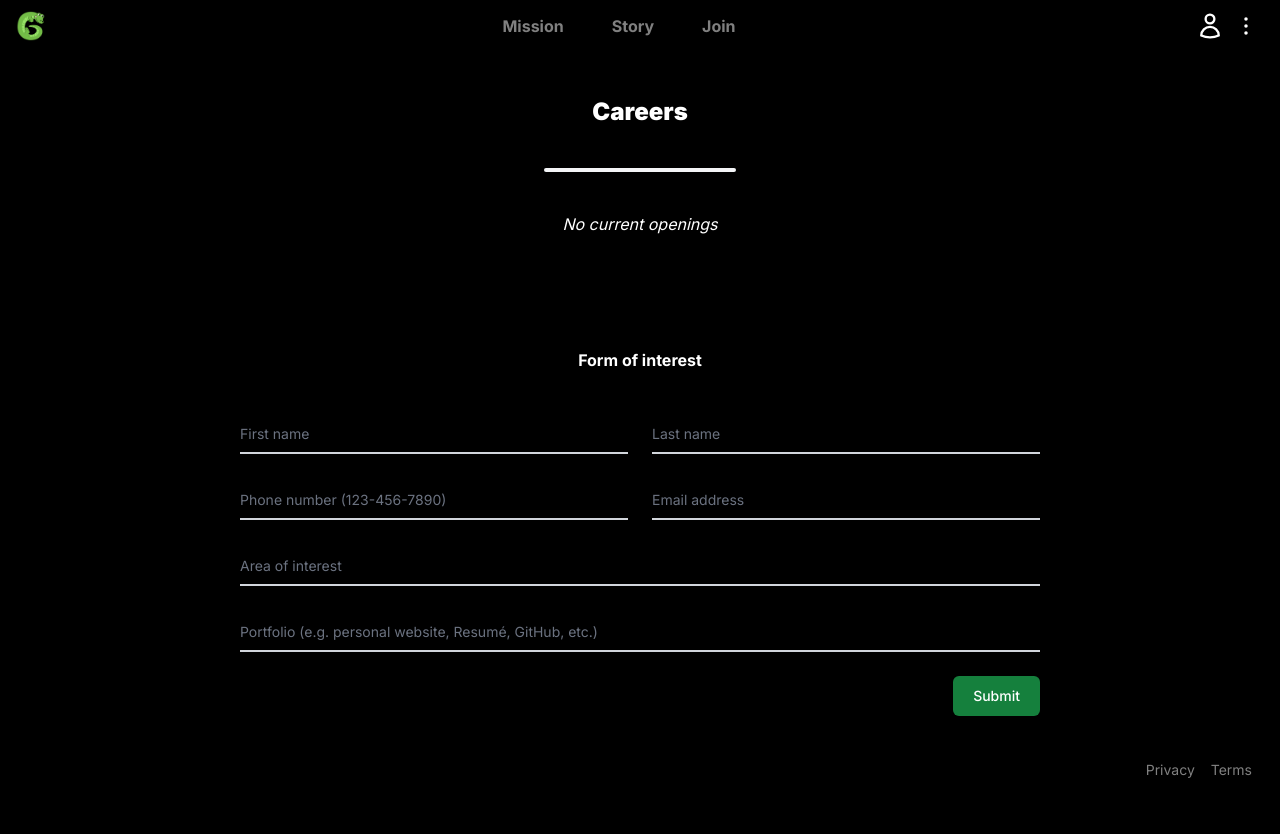
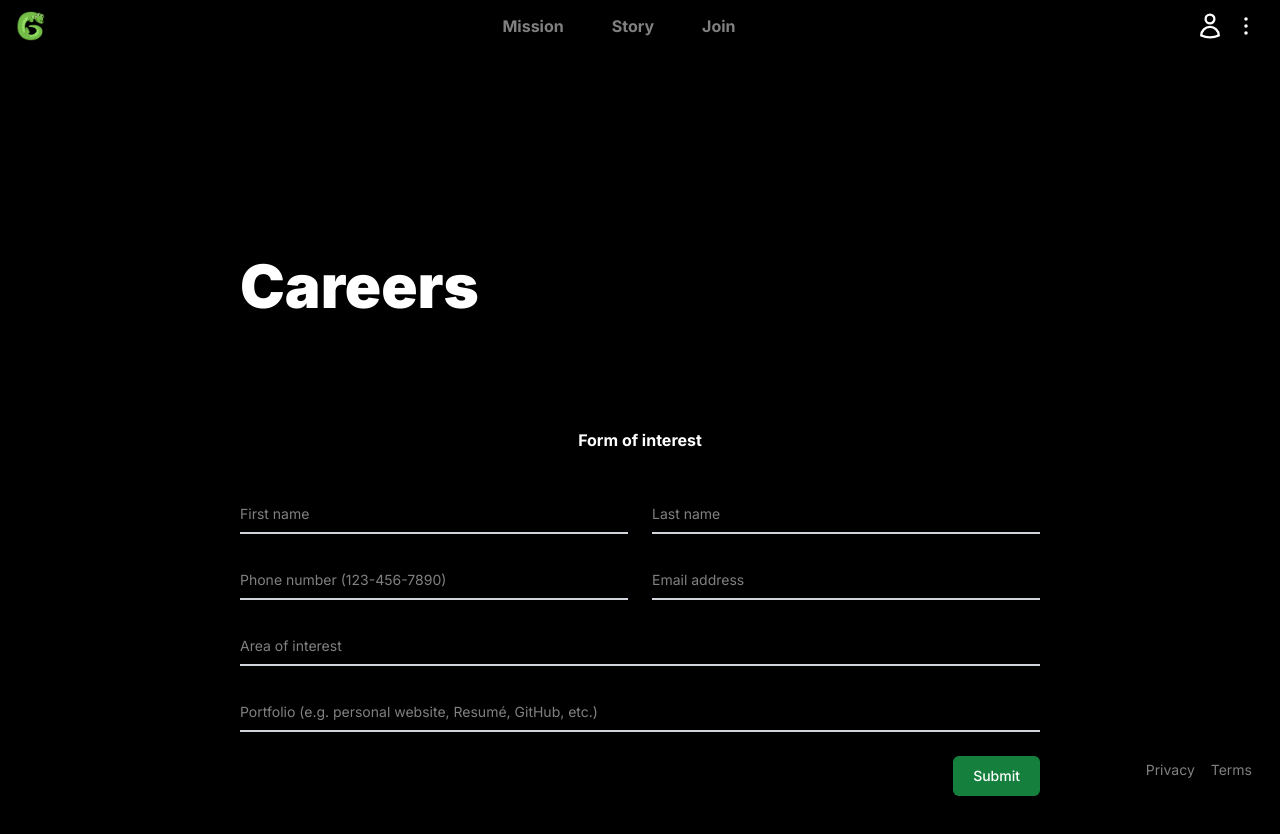
Before and after one commit to gator/gator, a Next.js app: page /careers in a window 1280 px wide. Shown: the top 834 px of the page. Before the commit the page ends 812 px from the top, so only its background shows below. Built offline with nearby package versions, Linux system fonts and the light colour scheme.

Commit message:
careers page update

```diff
--- a/pages/careers.tsx
+++ b/pages/careers.tsx
@@ -2,6 +2,7 @@ import { type ReactElement, useState } from 'react'
 import type { NextPageWithLayout } from './_app'
 import Layout from '../components/layout'
 import SEO from '../components/seo'
+import { motion } from 'framer-motion'
 
 const Careers: NextPageWithLayout = () => {
   const [submitting, setSubmitting] = useState(false)
@@ -35,10 +36,14 @@ const Careers: NextPageWithLayout = () => {
       <SEO title='Careers - Gator' />
 
       <main className='flex flex-col'>
-        <h1 className='text-2xl font-black text-center'>Careers</h1>
-        <hr className='w-48 h-1 mx-auto my-4 bg-gray-100 border-0 rounded md:my-10' />
-
-        <p className='italic text-center'>No current openings</p>
+        <motion.h1
+          className='mt-40 text-6xl font-black'
+          initial={{ translateX: -15 }}
+          animate={{ translateX: 0 }}
+          transition={{ duration: 1 }}
+        >
+          Careers
+        </motion.h1>
 
         <div className='mt-28'>
           <h2 className='font-bold text-center'>Form of interest</h2>
@@ -63,13 +68,13 @@ const Careers: NextPageWithLayout = () => {
                       type='text'
                       name='first_name'
                       id='first_name'
-                      className='block py-2.5 px-0 w-full text-sm text-gray-900 bg-transparent border-0 border-b-2 border-gray-300 appearance-none focus:outline-none focus:ring-0 focus:border-green-600 peer'
+                      className='block py-2.5 px-0 w-full text-sm text-white bg-transparent border-0 border-b-2 border-gray-300 appearance-none focus:outline-none focus:ring-0 focus:border-green-600 peer'
                       placeholder=' '
                       required
                     />
                     <label
                       htmlFor='first_name'
-                      className='peer-focus:font-medium absolute text-sm text-gray-500 duration-300 transform -translate-y-6 scale-75 top-3 -z-10 origin-[0] peer-focus:left-0 peer-focus:text-green-600 peer-placeholder-shown:scale-100 peer-placeholder-shown:translate-y-0 peer-focus:scale-75 peer-focus:-translate-y-6'
+                      className='peer-focus:font-medium absolute text-sm text-white/50 duration-300 transform -translate-y-6 scale-75 top-3 -z-10 origin-[0] peer-focus:left-0 peer-focus:text-green-600 peer-placeholder-shown:scale-100 peer-placeholder-shown:translate-y-0 peer-focus:scale-75 peer-focus:-translate-y-6'
                     >
                       First name
                     </label>
@@ -79,13 +84,13 @@ const Careers: NextPageWithLayout = () => {
                       type='text'
                       name='last_name'
                       id='last_name'
-                      className='block py-2.5 px-0 w-full text-sm text-gray-900 bg-transparent border-0 border-b-2 border-gray-300 appearance-none focus:outline-none focus:ring-0 focus:border-green-600 peer'
+                      className='block py-2.5 px-0 w-full text-sm text-white bg-transparent border-0 border-b-2 border-gray-300 appearance-none focus:outline-none focus:ring-0 focus:border-green-600 peer'
                       placeholder=' '
                       required
                     />
                     <label
                       htmlFor='last_name'
-                      className='peer-focus:font-medium absolute text-sm text-gray-500 duration-300 transform -translate-y-6 scale-75 top-3 -z-10 origin-[0] peer-focus:left-0 peer-focus:text-green-600 peer-placeholder-shown:scale-100 peer-placeholder-shown:translate-y-0 peer-focus:scale-75 peer-focus:-translate-y-6'
+                      className='peer-focus:font-medium absolute text-sm text-white/50 duration-300 transform -translate-y-6 scale-75 top-3 -z-10 origin-[0] peer-focus:left-0 peer-focus:text-green-600 peer-placeholder-shown:scale-100 peer-placeholder-shown:translate-y-0 peer-focus:scale-75 peer-focus:-translate-y-6'
                     >
                       Last name
                     </label>
@@ -98,13 +103,13 @@ const Careers: NextPageWithLayout = () => {
                       pattern='[0-9]{3}-[0-9]{3}-[0-9]{4}'
                       name='phone'
                       id='phone'
-                      className='block py-2.5 px-0 w-full text-sm text-gray-900 bg-transparent border-0 border-b-2 border-gray-300 appearance-none focus:outline-none focus:ring-0 focus:border-green-600 peer'
+                      className='block py-2.5 px-0 w-full text-sm text-white bg-transparent border-0 border-b-2 border-gray-300 appearance-none focus:outline-none focus:ring-0 focus:border-green-600 peer'
                       placeholder=' '
                       required
                     />
                     <label
                       htmlFor='phone'
-                      className='peer-focus:font-medium absolute text-sm text-gray-500 duration-300 transform -translate-y-6 scale-75 top-3 -z-10 origin-[0] peer-focus:left-0 peer-focus:text-green-600 peer-placeholder-shown:scale-100 peer-placeholder-shown:translate-y-0 peer-focus:scale-75 peer-focus:-translate-y-6'
+                      className='peer-focus:font-medium absolute text-sm text-white/50 duration-300 transform -translate-y-6 scale-75 top-3 -z-10 origin-[0] peer-focus:left-0 peer-focus:text-green-600 peer-placeholder-shown:scale-100 peer-placeholder-shown:translate-y-0 peer-focus:scale-75 peer-focus:-translate-y-6'
                     >
                       Phone number (123-456-7890)
                     </label>
@@ -114,13 +119,13 @@ const Careers: NextPageWithLayout = () => {
                       type='email'
                       name='email'
                       id='email'
-                      className='block py-2.5 px-0 w-full text-sm text-gray-900 bg-transparent border-0 border-b-2 border-gray-300 appearance-none focus:outline-none focus:ring-0 focus:border-green-600 peer'
+                      className='block py-2.5 px-0 w-full text-sm text-white bg-transparent border-0 border-b-2 border-gray-300 appearance-none focus:outline-none focus:ring-0 focus:border-green-600 peer'
                       placeholder=' '
                       required
                     />
                     <label
                       htmlFor='email'
-                      className='peer-focus:font-medium absolute text-sm text-gray-500 duration-300 transform -translate-y-6 scale-75 top-3 -z-10 origin-[0] peer-focus:left-0 peer-focus:text-green-600 peer-placeholder-shown:scale-100 peer-placeholder-shown:translate-y-0 peer-focus:scale-75 peer-focus:-translate-y-6'
+                      className='peer-focus:font-medium absolute text-sm text-white/50 duration-300 transform -translate-y-6 scale-75 top-3 -z-10 origin-[0] peer-focus:left-0 peer-focus:text-green-600 peer-placeholder-shown:scale-100 peer-placeholder-shown:translate-y-0 peer-focus:scale-75 peer-focus:-translate-y-6'
                     >
                       Email address
                     </label>
@@ -131,13 +136,13 @@ const Careers: NextPageWithLayout = () => {
                     type='text'
                     name='interest'
                     id='interest'
-                    className='block py-2.5 px-0 w-full text-sm text-gray-900 bg-transparent border-0 border-b-2 border-gray-300 appearance-none focus:outline-none focus:ring-0 focus:border-green-600 peer'
+                    className='block py-2.5 px-0 w-full text-sm text-white bg-transparent border-0 border-b-2 border-gray-300 appearance-none focus:outline-none focus:ring-0 focus:border-green-600 peer'
                     placeholder=' '
                     required
                   />
                   <label
                     htmlFor='interest'
-                    className='peer-focus:font-medium absolute text-sm text-gray-500 duration-300 transform -translate-y-6 scale-75 top-3 -z-10 origin-[0] peer-focus:left-0 peer-focus:text-green-600 peer-placeholder-shown:scale-100 peer-placeholder-shown:translate-y-0 peer-focus:scale-75 peer-focus:-translate-y-6'
+                    className='peer-focus:font-medium absolute text-sm text-white/50 duration-300 transform -translate-y-6 scale-75 top-3 -z-10 origin-[0] peer-focus:left-0 peer-focus:text-green-600 peer-placeholder-shown:scale-100 peer-placeholder-shown:translate-y-0 peer-focus:scale-75 peer-focus:-translate-y-6'
                   >
                     Area of interest
                   </label>
@@ -147,13 +152,13 @@ const Careers: NextPageWithLayout = () => {
                     type='text'
                     name='portfolio'
                     id='portfolio'
-                    className='block py-2.5 px-0 w-full text-sm text-gray-900 bg-transparent border-0 border-b-2 border-gray-300 appearance-none focus:outline-none focus:ring-0 focus:border-green-600 peer'
+                    className='block py-2.5 px-0 w-full text-sm text-white bg-transparent border-0 border-b-2 border-gray-300 appearance-none focus:outline-none focus:ring-0 focus:border-green-600 peer'
                     placeholder=' '
                     required
                   />
                   <label
                     htmlFor='portfolio'
-                    className='peer-focus:font-medium absolute text-sm text-gray-500 duration-300 transform -translate-y-6 scale-75 top-3 -z-10 origin-[0] peer-focus:left-0 peer-focus:text-green-600 peer-placeholder-shown:scale-100 peer-placeholder-shown:translate-y-0 peer-focus:scale-75 peer-focus:-translate-y-6'
+                    className='peer-focus:font-medium absolute text-sm text-white/50 duration-300 transform -translate-y-6 scale-75 top-3 -z-10 origin-[0] peer-focus:left-0 peer-focus:text-green-600 peer-placeholder-shown:scale-100 peer-placeholder-shown:translate-y-0 peer-focus:scale-75 peer-focus:-translate-y-6'
                   >
                     Portfolio (e.g. personal website, Resumé, GitHub, etc.)
                   </label>
```
